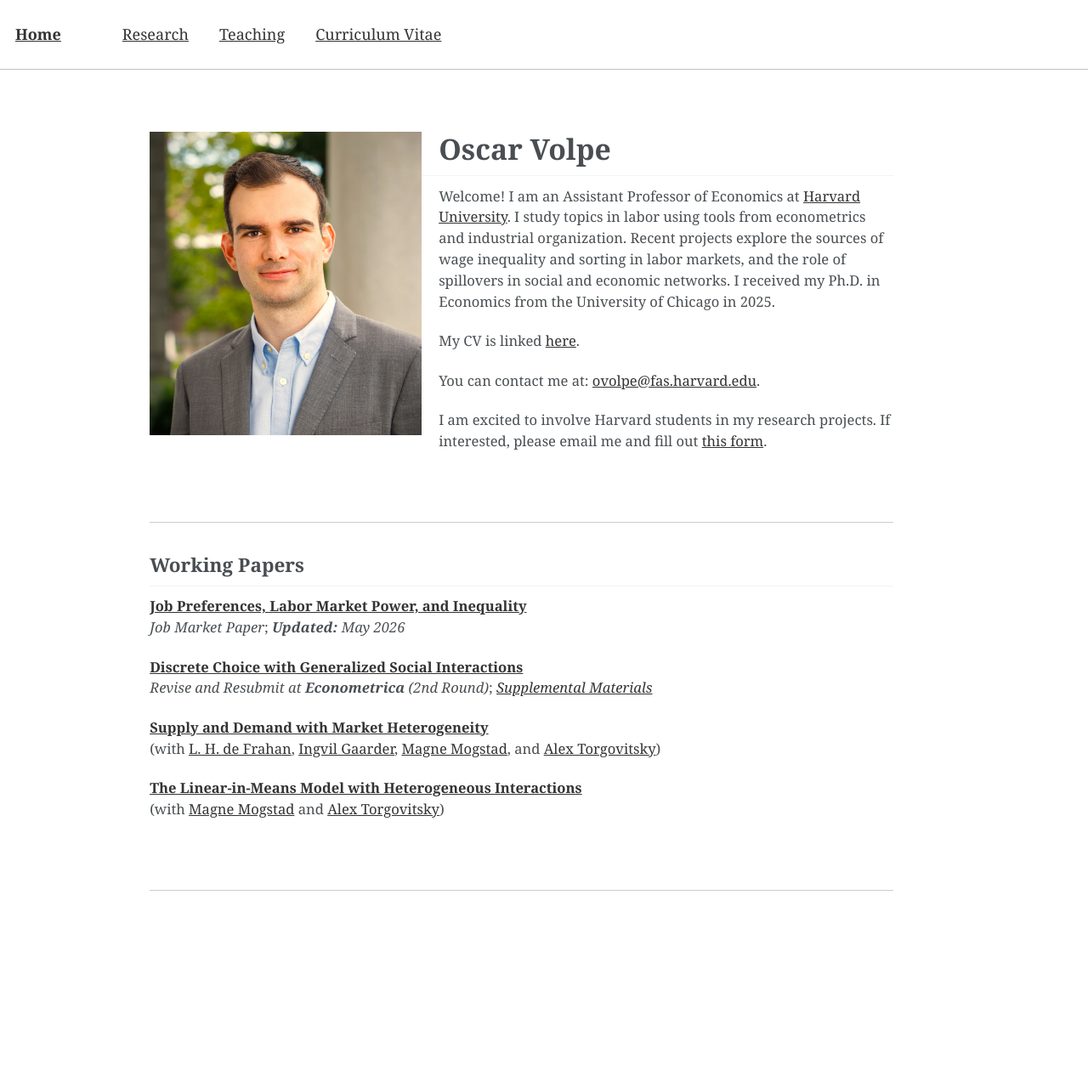
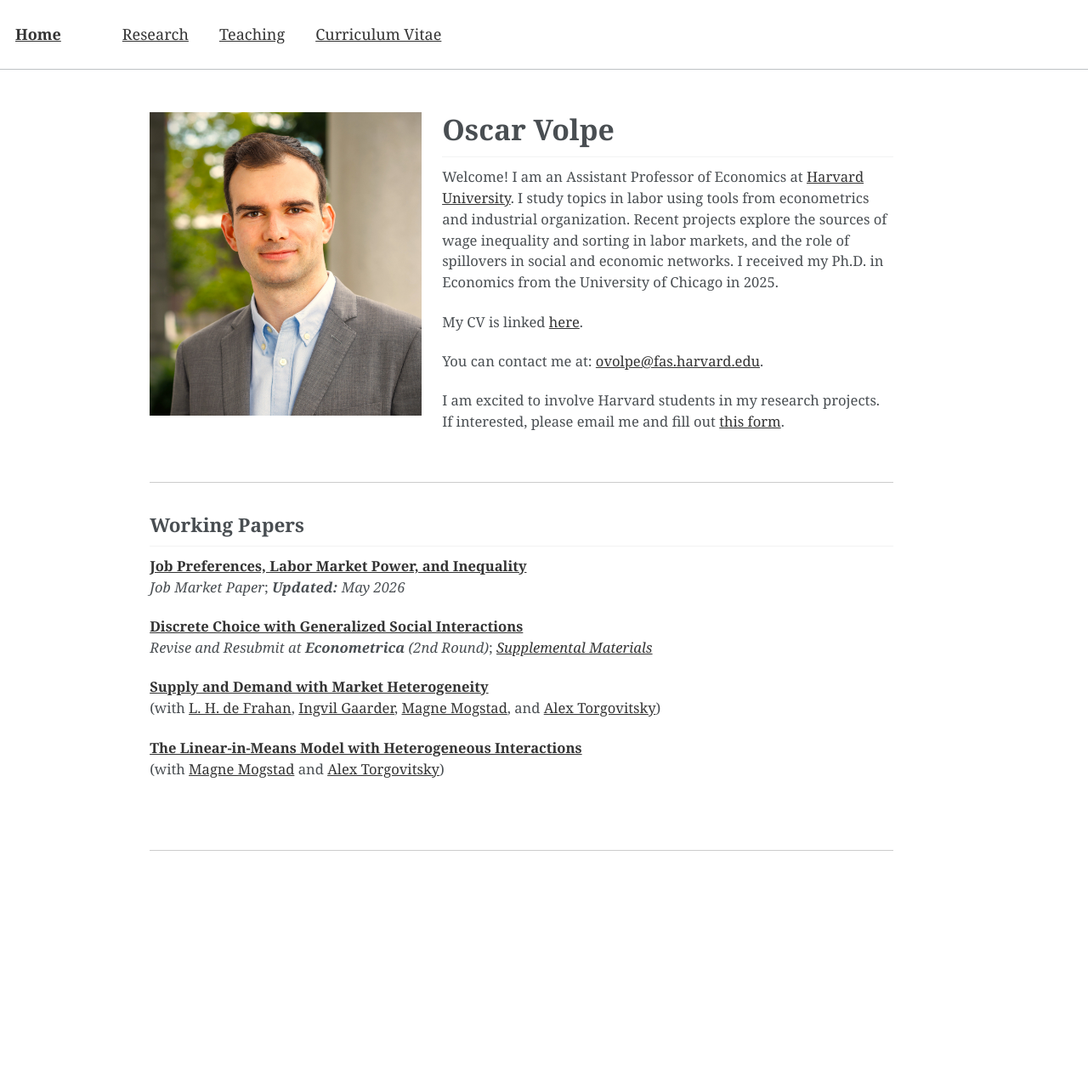
Before and after one commit to ovolpe/ovolpe.github.io, a Jekyll site: the page built from _pages/about.md, in a window 1280 px wide. Shown: the whole page at 85% size. Built offline with Jekyll 4.4.1, drawn with Linux system fonts in a browser that asks for light colours; after the commit the page ends 1226 px from its top, so only the background shows below that.

Commit message:
Stabilize homepage intro layout

```diff
--- a/_pages/about.md
+++ b/_pages/about.md
@@ -8,17 +8,21 @@ redirect_from:
   - /about.html
 ---
 
-## <span style="font-size: 1.5em;">Oscar Volpe</span><img class="img-responsive" style="float: left; margin: 0px 20px 20px 0px;" src="/files/headshot.jpg" width="320">
+<div class="profile-intro">
+  <img class="profile-intro__image" src="/files/headshot.jpg" alt="Oscar Volpe">
+  <div class="profile-intro__text">
+    <h2><span style="font-size: 1.5em;">Oscar Volpe</span></h2>
 
-Welcome! I am an Assistant Professor of Economics at <a href="https://www.economics.harvard.edu">Harvard University</a>. I study topics in labor using tools from econometrics and industrial organization. Recent projects explore the sources of wage inequality and sorting in labor markets, and the role of spillovers in social and economic networks. I received my Ph.D. in Economics from the University of Chicago in 2025.
+    <p>Welcome! I am an Assistant Professor of Economics at <a href="https://www.economics.harvard.edu">Harvard University</a>. I study topics in labor using tools from econometrics and industrial organization. Recent projects explore the sources of wage inequality and sorting in labor markets, and the role of spillovers in social and economic networks. I received my Ph.D. in Economics from the University of Chicago in 2025.</p>
 
-My CV is linked <a href="/files/cv.pdf">here</a>.
+    <p>My CV is linked <a href="/files/cv.pdf">here</a>.</p>
 
-You can contact me at: <a href="mailto:ovolpe@fas.harvard.edu">ovolpe@fas.harvard.edu</a>.
+    <p>You can contact me at: <a href="mailto:ovolpe@fas.harvard.edu">ovolpe@fas.harvard.edu</a>.</p>
 
-I am excited to involve Harvard students in my research projects. If interested, please email me and fill out <a href="https://forms.gle/pkjh1iUREUHGBe8G6">this form</a>.
+    <p>I am excited to involve Harvard students in my research projects. If interested, please email me and fill out <a href="https://forms.gle/pkjh1iUREUHGBe8G6">this form</a>.</p>
+  </div>
+</div>
 
-<br style="clear: both;">
 
 <hr style="margin: 2em 0; border: none; border-top: 1px solid #ccc;">
 
--- a/assets/css/main.scss
+++ b/assets/css/main.scss
@@ -49,3 +49,29 @@ a:hover {
   color: #B31B1B !important;
   text-decoration: underline !important;
 }
+
+.profile-intro {
+  display: grid;
+  grid-template-columns: minmax(220px, 320px) minmax(0, 1fr);
+  gap: 0 24px;
+  align-items: start;
+  margin-bottom: 2em;
+}
+
+.profile-intro__image {
+  display: block;
+  width: 100%;
+  max-width: 320px;
+  height: auto;
+}
+
+.profile-intro__text > :first-child {
+  margin-top: 0;
+}
+
+@media (max-width: 560px) {
+  .profile-intro {
+    grid-template-columns: 1fr;
+    gap: 20px;
+  }
+}
```
